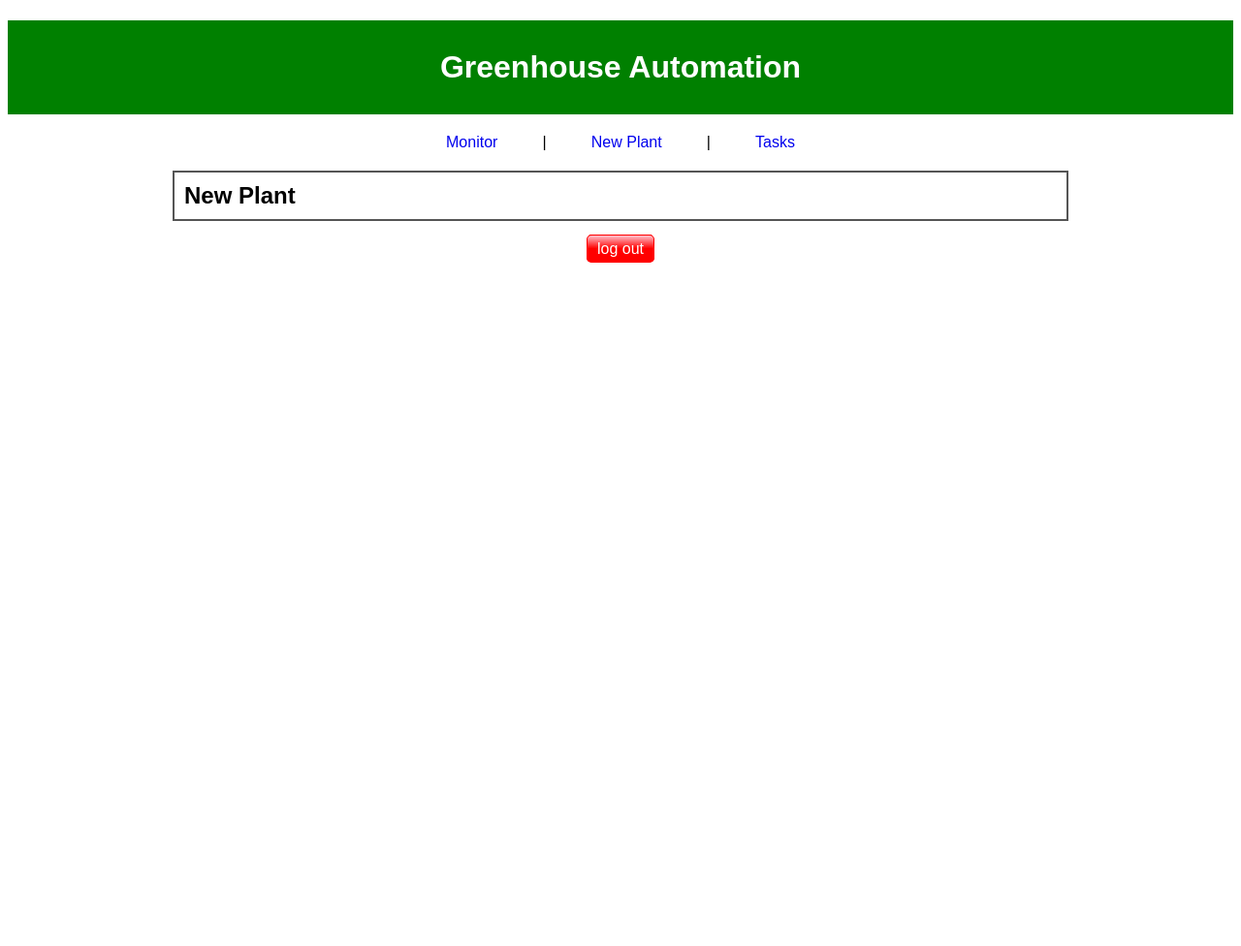
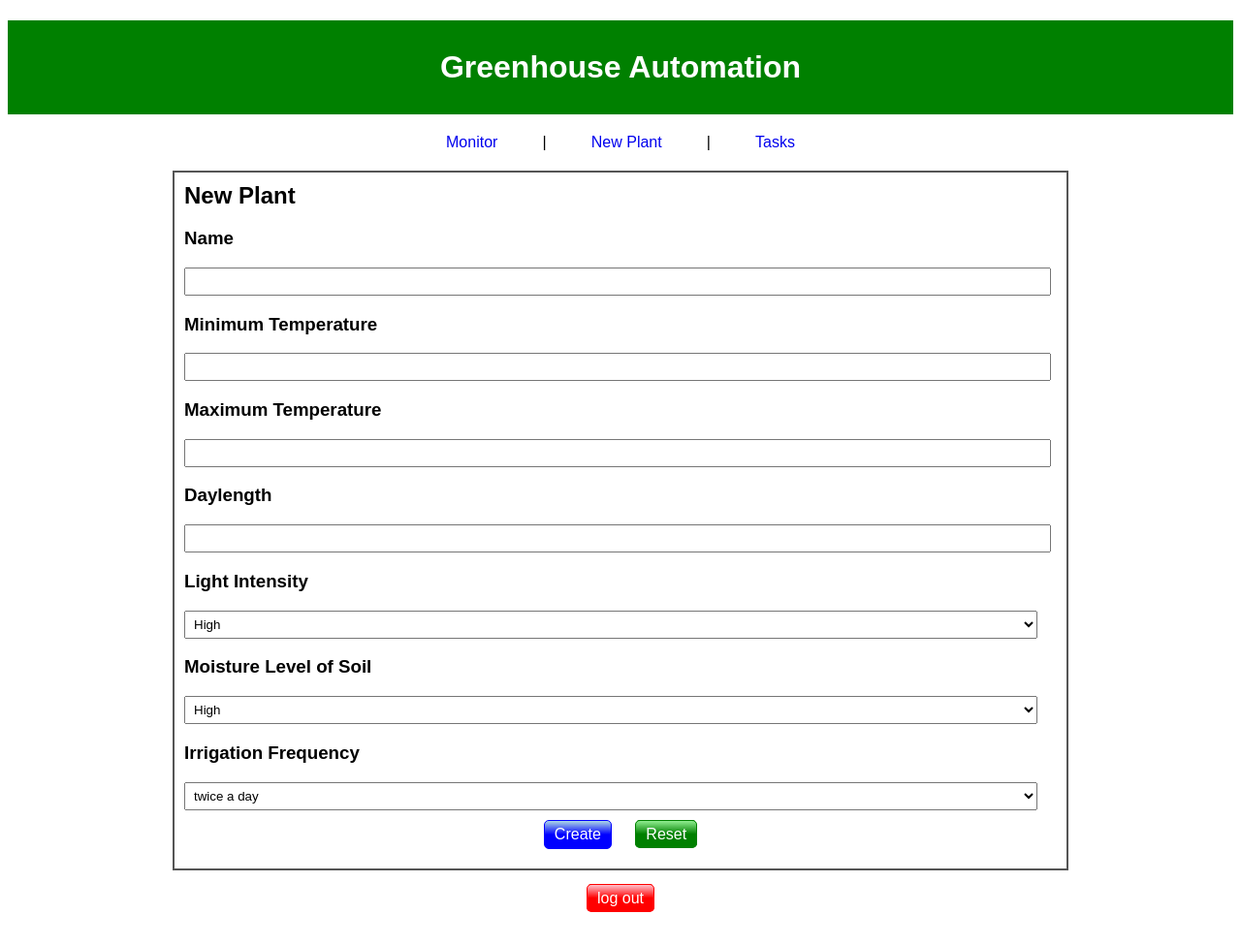
Before and after one commit to NimaAbdollahipour/Greenhouse-Automation, a Flask app: page /new_plant in a window 1280 px wide. Shown: the whole page at 97% size. Before the commit the page ends 271 px from the top, so only its background shows below. Run offline with Flask 2, Linux system fonts and the light colour scheme; a user stored in the database is signed in.

Commit message:
plant form

```diff
--- a/main.py
+++ b/main.py
@@ -156,7 +156,14 @@ def register():
 
 @app.route('/logout')
 def logout():
-    session.pop('username', None)
+    if session.get('username', None):
+        session.pop('username', None)
+    return redirect(url_for('home'))
+
+@app.route('/addplant', methods=['POST','GET'])
+def add_plant():
+    if session.get('username', None):
+        return render_template('monitor.html')
     return redirect(url_for('home'))
 
 
--- a/static/css/style.css
+++ b/static/css/style.css
@@ -32,11 +32,11 @@ h1{
 }
 .nav-link{
     text-decoration:none;
-    //background:blue;
     padding:0px 15px;
-    //border-radius:5px;
-    //border:1px solid blue;
-    //color:white;
+    /*background:blue;
+    border-radius:5px;
+    border:1px solid blue;
+    color:white;*/
     margin: 0px 5px;
 }
 .nav-link:hover, .btn:hover{
@@ -109,3 +109,13 @@ canvas{
     height:300px;
     background-color:black;
 }
+.big{
+    padding: 5px;
+}
+.full-width{
+    width: calc(100% - 20px);
+}
+.text-center{
+    text-align: center;
+    padding: 5px;
+}
--- a/templates/login.html
+++ b/templates/login.html
@@ -25,7 +25,7 @@
                 <label>Username</label><br />
                 <input name="username" type="text"/><br />
                 <label>Password</label><br />
-                <input name="password" type="text"/><br />
+                <input name="password" type="password"/><br />
                 <button type="submit" class="btn btn-green">login</button>
                 <a href="{{url_for('signup')}}" class="btn btn-blue">signup</a>
         </form>
--- a/templates/plant.html
+++ b/templates/plant.html
@@ -7,9 +7,42 @@
 {% endblock %}
 {% block content %}
 <h2>New Plant</h2>
-
-
-
+<form action="{{url_for('add_plant')}}" method="post">
+    <h3>Name</h3>
+    <input name="name" type="text" class="full-width big">
+    <h3>Minimum Temperature</h3>
+    <input name="min_temp" type="number" class="full-width big">
+    <h3>Maximum Temperature</h3>
+    <input name="max_temp" type="number" class="full-width big">
+    <h3>Daylength</h3>
+    <input name="day_length" type="number" class="full-width big" max="24" min="0">
+    <h3>Light Intensity</h3>
+    <select name="light" class="big full-width">
+        <option value="3">High</option>
+        <option value="2">Medium</option>
+        <option value="1">Low</option>
+    </select>
+    <h3>Moisture Level of Soil</h3>
+    <select name="light" class="big full-width">
+        <option value="3">High</option>
+        <option value="2">Medium</option>
+        <option value="1">Low</option>
+    </select>
+    <h3>Irrigation Frequency</h3>
+    <select name="light" class="big full-width">
+        <option value="14">twice a day</option>
+        <option value="7">once a day</option>
+        <option value="2">twice a week</option>
+        <option value="3">3 times a week</option>
+        <option value="4">4 times a week</option>
+        <option value="5">5 times a week</option>
+        <option value="6">6 times a week</option>
+    </select>
+    <div class="text-center">
+        <button type="submit" class="btn btn-blue">Create</button>
+        <a href='#' type="button" class="btn btn-green">Reset</a>
+    </div>
+</form>
 
 
 
--- a/templates/signup.html
+++ b/templates/signup.html
@@ -29,9 +29,9 @@
                 <label>Email</label><br />
                 <input name="email" type="text"/><br />
                 <label>Password</label><br />
-                <input name="password" type="text"/><br />
+                <input name="password" type="password"/><br />
                 <label>Re-Enter Password</label><br />
-                <input name="password2" type="text"/><br />
+                <input name="password2" type="password"/><br />
                 <button type="submit" class="btn btn-green">register</button>
                 <a href="{{url_for('home')}}" class="btn btn-blue">login</a>
             </form>
```
Also changed, not shown: database.sqlite3.
